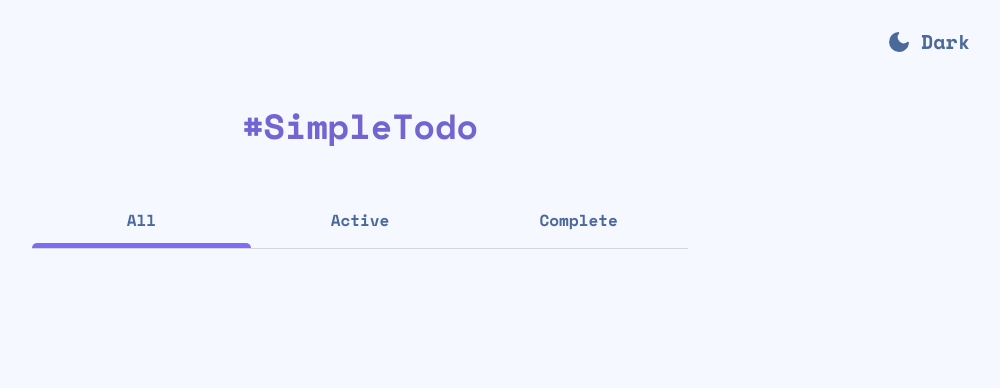
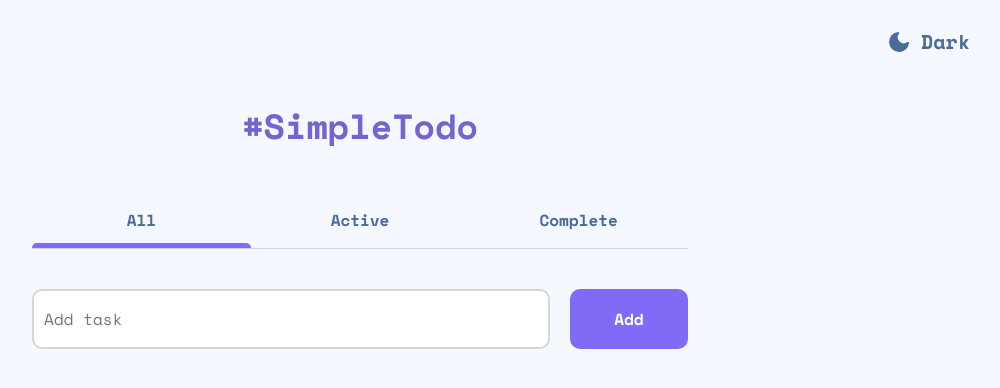
Before and after one commit to robertoguto/SimpleTodo, an Angular app: page / in a window 1280 px wide. Shown: the top 388 px of the page, without its empty margins (280-1280 px from the left). Built offline with nearby package versions, Linux system fonts and the light colour scheme.

Commit message:
Add layout task input

```diff
--- a/src/app/simple-todo/simple-todo.component.html
+++ b/src/app/simple-todo/simple-todo.component.html
@@ -14,18 +14,21 @@
       <input type="text" class="top-header__title" value="#SimpleTodo">
     </header>
     <nav class="content-tabs">
-      <button #all #tab type="button" class="content-tabs__tab content-tabs__tab--active" (click)="changeTab(all, tabTypeEnum.ALL)">
+      <button #all #tab type="button" title="Tab all tasks" class="content-tabs__tab content-tabs__tab--active" (click)="changeTab(all, tabTypeEnum.ALL)">
         <strong>All</strong>
       </button>
-      <button #active #tab type="button" class="content-tabs__tab" (click)="changeTab(active, tabTypeEnum.ACTIVE)">
+      <button #active #tab type="button" title="Tab all active tasks" class="content-tabs__tab" (click)="changeTab(active, tabTypeEnum.ACTIVE)">
         <strong>Active</strong>
       </button>
-      <button #complete #tab type="button" class="content-tabs__tab" (click)="changeTab(complete, tabTypeEnum.COMPLETE)">
+      <button #complete #tab type="button" title="Tab all completed tasks" class="content-tabs__tab" (click)="changeTab(complete, tabTypeEnum.COMPLETE)">
         <strong>Complete</strong>
       </button>
     </nav>
-    <!-- <section class="">
-
-    </section> -->
+    <section class="content-tasks">
+      <div class="content-tasks__input" *ngIf="tabActive === tabTypeEnum.ALL || tabActive === tabTypeEnum.ACTIVE">
+        <input type="text" placeholder="Add task" #taskInput>
+        <button type="add" title="Add task" (click)="addTask(taskInput)">Add</button>
+      </div>
+    </section>
   </main>
 </div>
--- a/src/app/simple-todo/simple-todo.component.ts
+++ b/src/app/simple-todo/simple-todo.component.ts
@@ -27,4 +27,8 @@ export class SimpleTodoComponent implements OnInit {
     element.classList.add('content-tabs__tab--active');
     this.tabActive = tabNumber;
   }
+
+  addTask(input: HTMLInputElement): void {
+    // console.log(input.value);
+  }
 }
--- a/src/scss/_simple-todo.scss
+++ b/src/scss/_simple-todo.scss
@@ -59,4 +59,44 @@
       }
     }
   }
+
+  .content-tasks {
+    margin: 40px auto 0 auto;
+    max-width: 80%;
+
+    @media screen and (max-width: 768px) {
+      max-width: 100%;
+    }
+
+    &__input {
+      width: 100%;
+      display: flex;
+      gap: 20px;
+
+      input {
+        width: 100%;
+        height: 60px;
+        outline: none;
+        border-radius: 10px;
+        border: 2px solid; //#d6d6d6
+        text-indent: 10px;
+      }
+
+      button {
+        width: 150px;
+        border-radius: 10px;
+        border: none;
+        outline: none;
+        font-weight: bold;
+        color: #fff;
+        background-color: #7f6bf5;
+        transition: all 0.3s;
+
+        &:hover {
+          cursor: pointer;
+          background-color: #9281f0;
+        }
+      }
+    }
+  }
 }
--- a/src/scss/_theme.scss
+++ b/src/scss/_theme.scss
@@ -47,6 +47,16 @@
         }
       }
     }
+
+    .content-tasks {
+      &__input {
+        input {
+          background-color: #303a44;
+          border: none;
+          color: #fff;
+        }
+      }
+    }
   }
 }
 
@@ -73,5 +83,17 @@
         }
       }
     }
+
+    .content-tasks {
+      &__input {
+        input {
+          border-color: #d6d6d6;
+        }
+
+        button {
+
+        }
+      }
+    }
   }
 }
```
